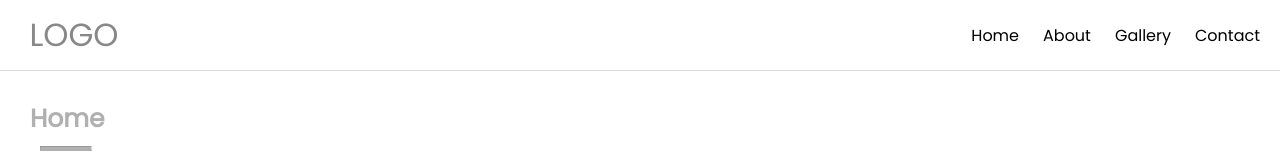
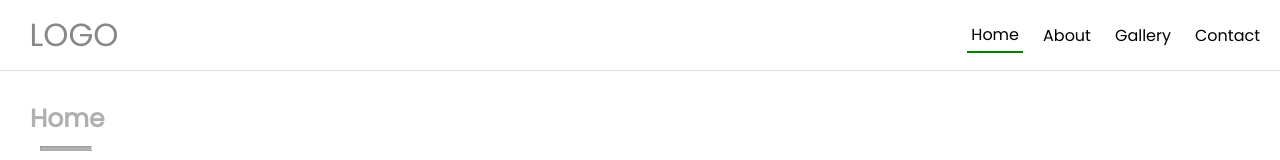
Before and after one commit to AdityaNimap/scrolling-project, a React (Create React App) app: page / in a window 1280 px wide. Shown: the top 160 px of the page. Built offline with nearby package versions, Linux system fonts and the light colour scheme.

Commit message:
added active class to nav

```diff
--- a/src/App.js
+++ b/src/App.js
@@ -13,7 +13,7 @@ function App() {
   const aboutRef = useRef(null)
   const galleryRef = useRef(null)
   const contactRef = useRef(null)
-  const [active, setActive] = useState(null);
+  const [active, setActive] = useState("home");
 
   const refObj = {
     "home": homeRef,
@@ -35,7 +35,7 @@ function App() {
 
   return (
     <div>
-      <Navbar setActive={setActive}/>
+      <Navbar active={active} setActive={setActive}/>
       <Home homeRef={homeRef}/>
       <About aboutRef={aboutRef}/>
       <Gallery galleryRef={galleryRef}/>
--- a/src/components/shared/Navbar/Navbar.js
+++ b/src/components/shared/Navbar/Navbar.js
@@ -1,22 +1,22 @@
 import React from 'react'
 import './Navbar.css'
 
-const Navbar = ({setActive}) => {
+const Navbar = ({active, setActive}) => {
   return (
     <div className='main'>
         <nav className='nav'>
         <span className='logo'>LOGO</span>
         <ul>
-            <li onClick={()=> {
+            <li className={active === "home" && "active"} onClick={()=> {
               setActive("home")
             }}>Home</li>
-            <li onClick={()=> {
+            <li className={active === "about" && "active"} onClick={()=> {
               setActive("about")
             }}>About</li>
-            <li onClick={()=> {
+            <li className={active === "gallery" && "active"} onClick={()=> {
               setActive("gallery")
             }}>Gallery</li>
-            <li onClick={()=> {
+            <li className={active === "contact" && "active"} onClick={()=> {
               setActive("contact")
             }}>Contact</li>
         </ul>
```
